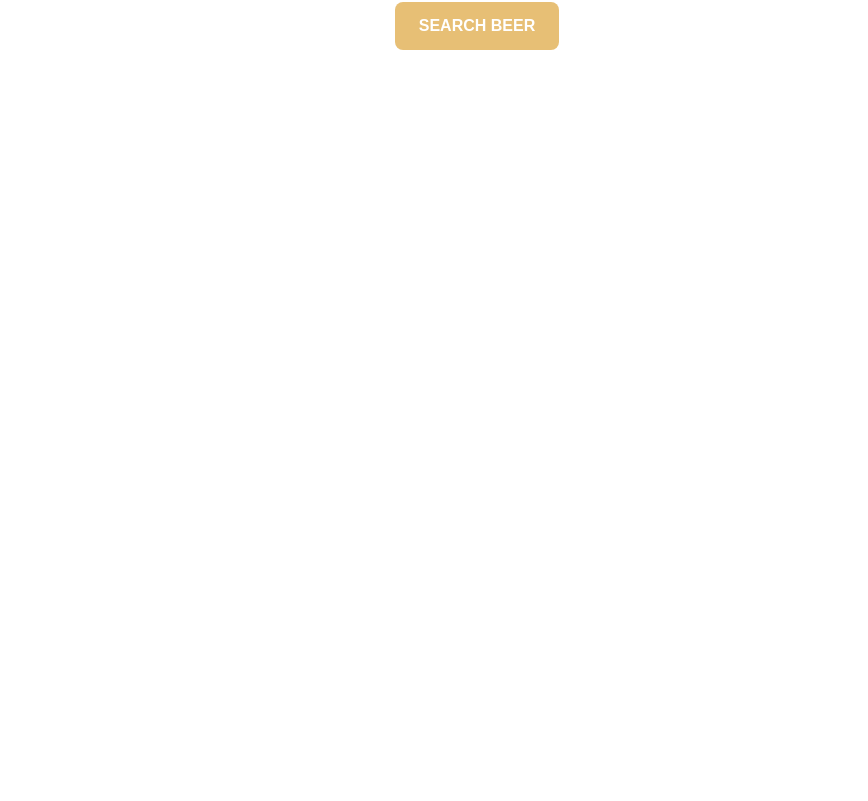
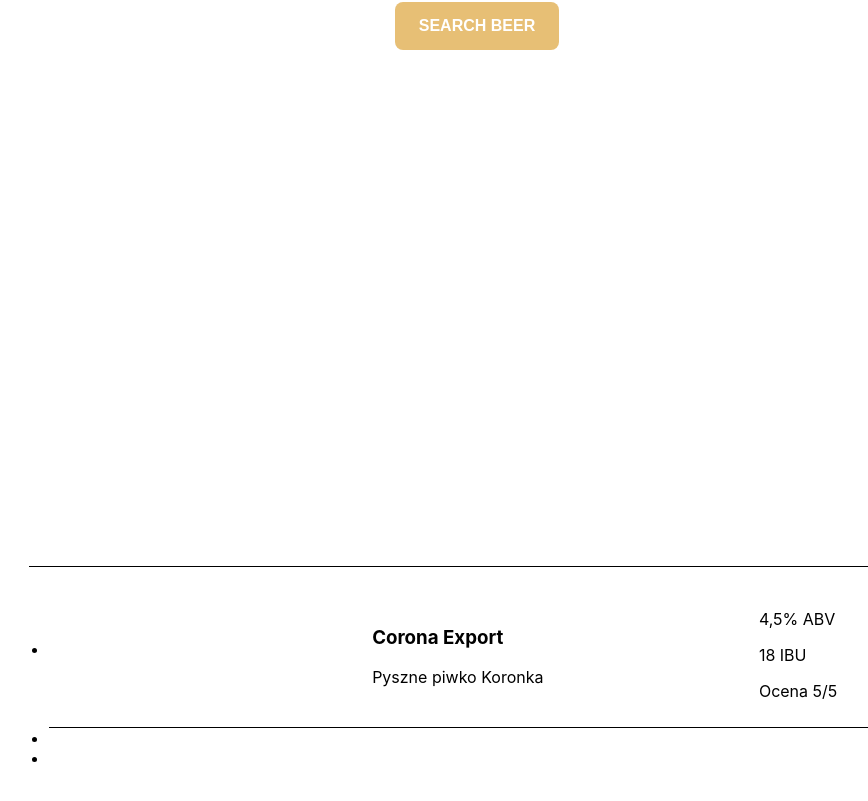
Before and after one commit to Majchrzak202/beer-app, a React (Create React App) app: page / in a window 1280 px wide. Shown: the part 365-1166 px from the top of the page, without its empty margins (163-1031 px from the left). Before the commit the page ends 800 px from the top, so only its background shows below. Built offline with nearby package versions, Linux system fonts and the light colour scheme.

Commit message:
Added a BeerList and some basic styling

```diff
--- a/src/App.js
+++ b/src/App.js
@@ -1,12 +1,15 @@
 import React from "react";
 import Navbar from "./components/navbar/Navbar";
 import SearchBar from "./components/search/SearchBar";
+import BeerList from "./components/beer/BeerList";
+
 
 function App() {
   return (
     <div className="App">
       <Navbar/>
       <SearchBar/>
+      <BeerList/>
     </div>
   );
 }
--- /dev/null
+++ b/src/components/beer/BeerList.css
@@ -0,0 +1,31 @@
+.beer-list-section {
+    display: flex;
+    flex-direction: column;
+    justify-content: center;
+    align-items: center;
+    min-height: 100vh;
+}
+
+.ul {
+    list-style: none
+}
+
+.line {
+    min-width: 70vw;
+    border-bottom-style: solid;
+    border-bottom-width: 1px;
+    border-bottom-color: black;
+}
+
+.beer-item {
+    display: flex;
+    min-width: 70vw;
+    padding-top: 10px;
+    padding-bottom: 10px;
+    flex-direction: row;
+    justify-content: space-around;
+    align-items: center;
+    border-bottom-style: solid;
+    border-bottom-width: 1px;
+    border-bottom-color: black;
+}
--- /dev/null
+++ b/src/components/beer/BeerList.js
@@ -0,0 +1,35 @@
+import React from "react";
+
+import "./BeerList.css";
+
+const BeerList = () => {
+  return (
+    <div className="beer-list-section">
+      <div className="line"></div>
+      <ul>
+        <li>
+          <div className="beer-item">
+            <img />
+            <div>
+              <h3>Corona Export</h3>
+              <p>Pyszne piwko Koronka</p>
+            </div>
+            <div>
+              <div>
+                <p>4,5% ABV</p>
+                <p>18 IBU</p>
+              </div>
+              <div>
+                <p>Ocena 5/5</p>
+              </div>
+            </div>
+          </div>
+        </li>
+        <li></li>
+        <li></li>
+      </ul>
+    </div>
+  );
+};
+
+export default BeerList;
```
Also changed, not shown: src/components/UI/Card.css (added, +9 -0 lines), src/components/UI/Card.js (added, +8 -0 lines), src/components/beer/BeerItem.js (added).
